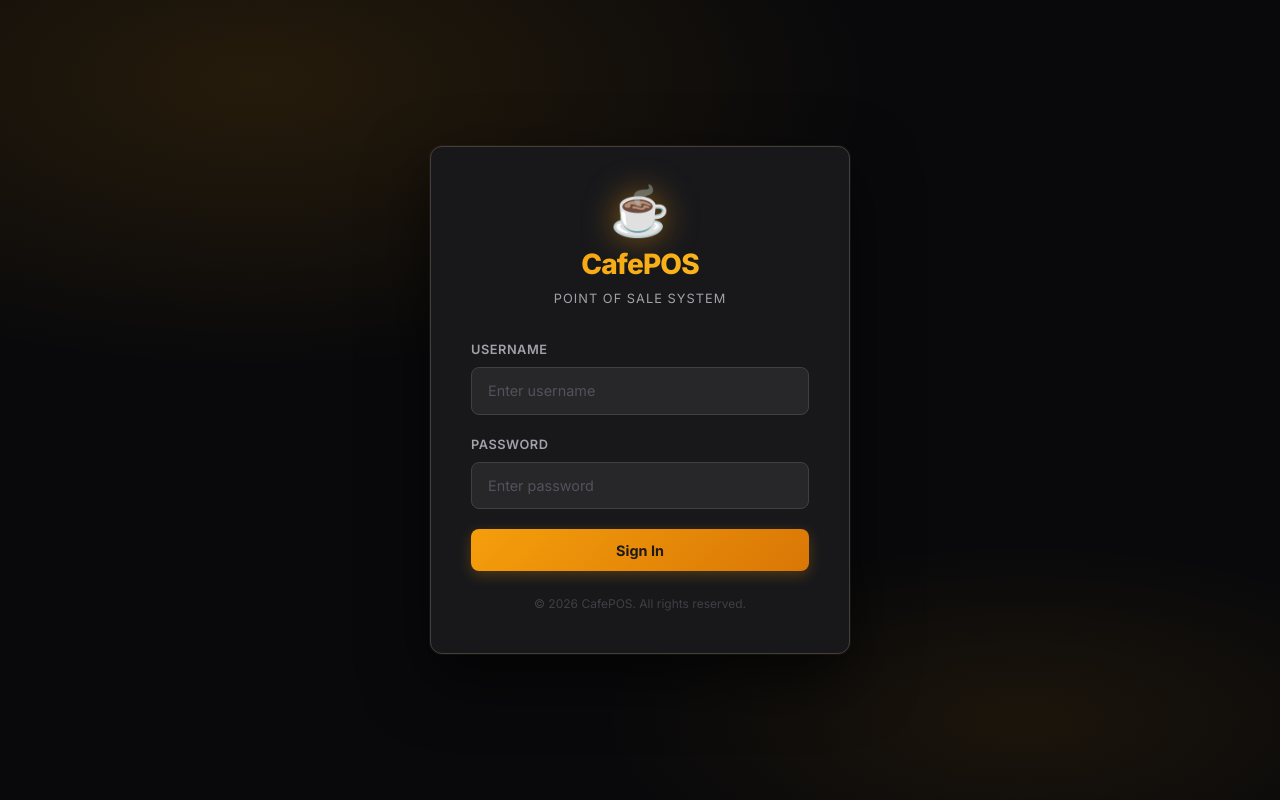
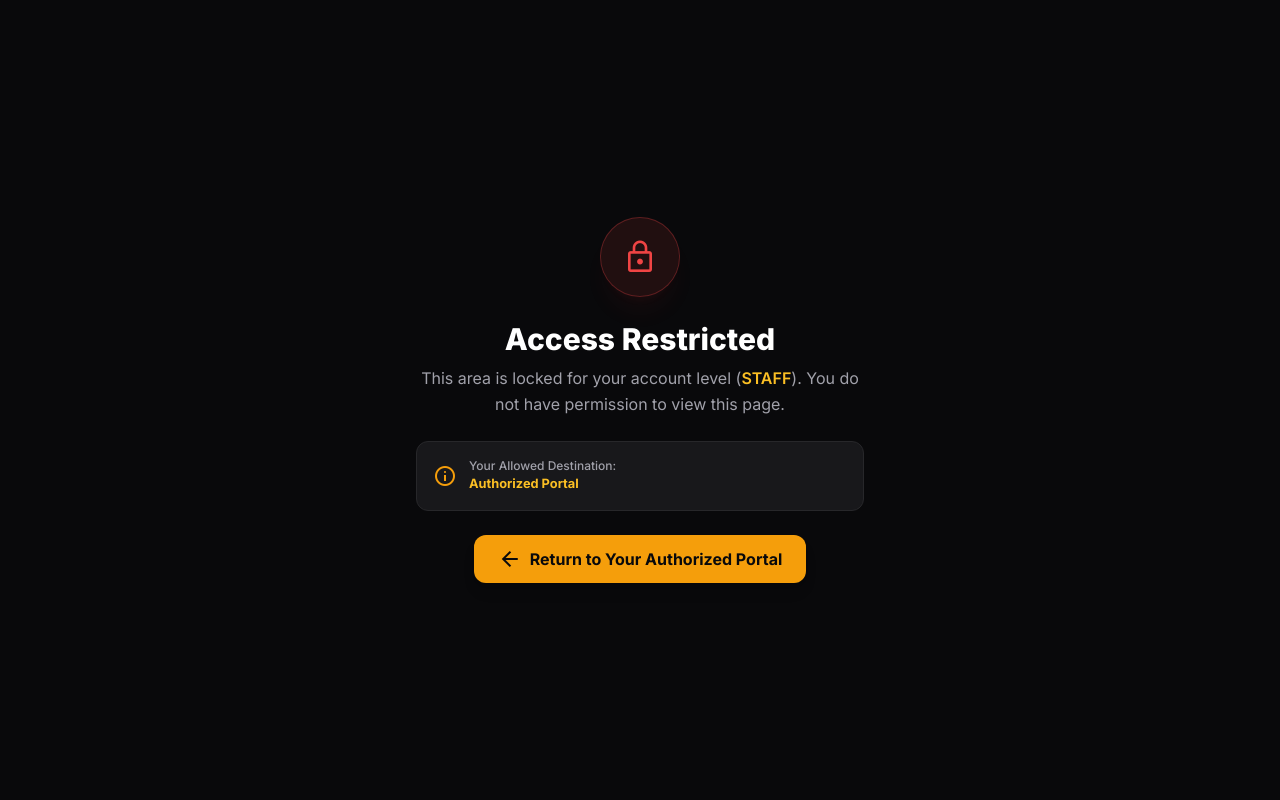
Before and after one commit to code-with-saad/POS, a React (Vite) app in the folder client/: page /locked in a window 1280 px wide. Before the commit this address led to /login. Built offline with nearby package versions, Linux system fonts and the light colour scheme; no server answers.

Commit message:
fix: superadmin sidebar UI, hide superadmin from staff management, real-time inventory deduction for zinger & locked access page

```diff
--- a/client/src/App.jsx
+++ b/client/src/App.jsx
@@ -19,6 +19,7 @@ import CustomersPage from './pages/admin/CustomersPage.jsx';
 import SuppliersPage from './pages/admin/SuppliersPage.jsx';
 import PurchasesPage from './pages/admin/PurchasesPage.jsx';
 import OrganizationsPage from './pages/admin/OrganizationsPage.jsx';
+import LockedPage from './pages/LockedPage.jsx';
 
 function RootRedirect() {
   const { user, loading } = useAuth();
@@ -35,6 +36,7 @@ export default function App() {
     <Routes>
       <Route path="/" element={<RootRedirect />} />
       <Route path="/login" element={<Login />} />
+      <Route path="/locked" element={<LockedPage />} />
 
       {/* Super Admin Dedicated Portal */}
       <Route
--- a/client/src/components/ProtectedRoute.jsx
+++ b/client/src/components/ProtectedRoute.jsx
@@ -22,8 +22,7 @@ export default function ProtectedRoute({ children, allowedRoles }) {
   }
 
   if (allowedRoles && !allowedRoles.includes(user.role)) {
-    // Wrong role — redirect to their home
-    return <Navigate to={user.role === 'admin' ? '/admin' : '/pos'} replace />;
+    return <Navigate to="/locked" replace />;
   }
 
   return children;
--- a/client/src/components/SuperAdminLayout.jsx
+++ b/client/src/components/SuperAdminLayout.jsx
@@ -39,16 +39,22 @@ export default function SuperAdminLayout() {
         </nav>
 
         <div className="sidebar-footer">
-          <div className="sidebar-user">
-            <span className="material-symbols-outlined text-amber-400">admin_panel_settings</span>
-            <div className="user-info">
-              <span className="user-name">{user?.name || 'Super Admin'}</span>
-              <span className="user-role uppercase text-amber-400">{user?.role}</span>
+          <button className="sidebar-theme-btn" onClick={toggleTheme} title="Toggle theme">
+            <span className="material-symbols-outlined">{theme === 'dark' ? 'light_mode' : 'dark_mode'}</span>
+            <span>{theme === 'dark' ? 'Light Mode' : 'Dark Mode'}</span>
+          </button>
+          <div className="sidebar-user-row">
+            <div className="user-profile">
+              <div className="avatar bg-amber-500 text-black font-bold">{user?.name?.[0] || 'S'}</div>
+              <div className="user-info">
+                <p className="user-name">{user?.name || 'Super Admin'}</p>
+                <p className="user-role uppercase text-amber-400">{user?.role || 'superadmin'}</p>
+              </div>
             </div>
+            <button className="logout-btn flex items-center gap-1" onClick={handleLogout} title="Logout">
+              <span className="material-symbols-outlined text-sm">logout</span> Logout
+            </button>
           </div>
-          <button className="btn-logout" onClick={handleLogout} title="Logout">
-            <span className="material-symbols-outlined">logout</span>
-          </button>
         </div>
       </aside>
 
--- /dev/null
+++ b/client/src/pages/LockedPage.jsx
@@ -0,0 +1,53 @@
+import { useNavigate } from 'react-router-dom';
+import { useAuth } from '../context/AuthContext.jsx';
+
+export default function LockedPage() {
+  const { user } = useAuth();
+  const navigate = useNavigate();
+
+  function handleGoBack() {
+    if (!user) {
+      navigate('/login');
+      return;
+    }
+    if (user.role === 'kitchen') navigate('/kitchen');
+    else if (user.role === 'cashier') navigate('/pos');
+    else navigate('/admin');
+  }
+
+  const roleLabels = {
+    kitchen: 'Kitchen Display System (/kitchen)',
+    cashier: 'POS Terminal (/pos)',
+    admin: 'Admin Portal (/admin)',
+    manager: 'Manager Portal (/admin)',
+  };
+
+  return (
+    <div className="min-h-screen bg-zinc-950 text-white flex flex-col items-center justify-center p-6 text-center">
+      <div className="w-20 h-20 rounded-full bg-red-500/10 border border-red-500/30 flex items-center justify-center text-red-500 mb-6 shadow-xl shadow-red-500/5">
+        <span className="material-symbols-outlined text-4xl">lock</span>
+      </div>
+
+      <h1 className="text-3xl font-extrabold text-white mb-2">Access Restricted</h1>
+      <p className="text-zinc-400 max-w-md mb-6 leading-relaxed">
+        This area is locked for your account level (<span className="text-amber-400 font-semibold uppercase">{user?.role || 'Staff'}</span>). You do not have permission to view this page.
+      </p>
+
+      <div className="bg-zinc-900 border border-zinc-800 rounded-xl p-4 max-w-md w-full mb-6 text-left flex items-center gap-3">
+        <span className="material-symbols-outlined text-amber-500 text-2xl">info</span>
+        <div>
+          <p className="text-xs text-zinc-400 font-medium">Your Allowed Destination:</p>
+          <p className="text-sm font-bold text-amber-400">{roleLabels[user?.role] || 'Authorized Portal'}</p>
+        </div>
+      </div>
+
+      <button
+        onClick={handleGoBack}
+        className="px-6 py-3 bg-amber-500 hover:bg-amber-600 text-zinc-950 font-bold rounded-xl shadow-lg transition-all transform active:scale-95 flex items-center gap-2"
+      >
+        <span className="material-symbols-outlined">arrow_back</span>
+        Return to Your Authorized Portal
+      </button>
+    </div>
+  );
+}
--- a/client/src/pages/admin/UsersPage.jsx
+++ b/client/src/pages/admin/UsersPage.jsx
@@ -35,7 +35,8 @@ export default function UsersPage() {
     try {
       setLoading(true);
       const res = await api.get('/users');
-      setUsers(res);
+      // Hide platform superadmin accounts from tenant staff management view
+      setUsers(Array.isArray(res) ? res.filter((u) => u.role !== 'superadmin') : []);
     } catch (err) {
       showToast('error', err.message || 'Failed to load user list');
     } finally {
```
Also changed, not shown: 1 other file (tests, documents, lock files or other folders).
